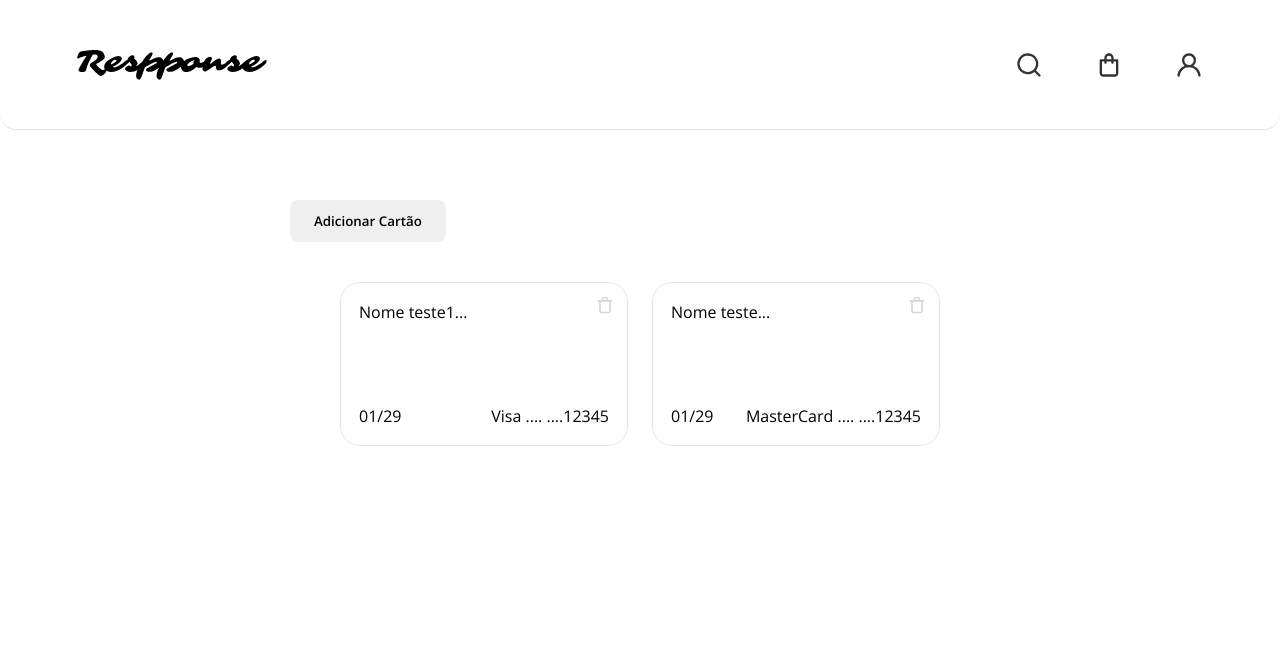
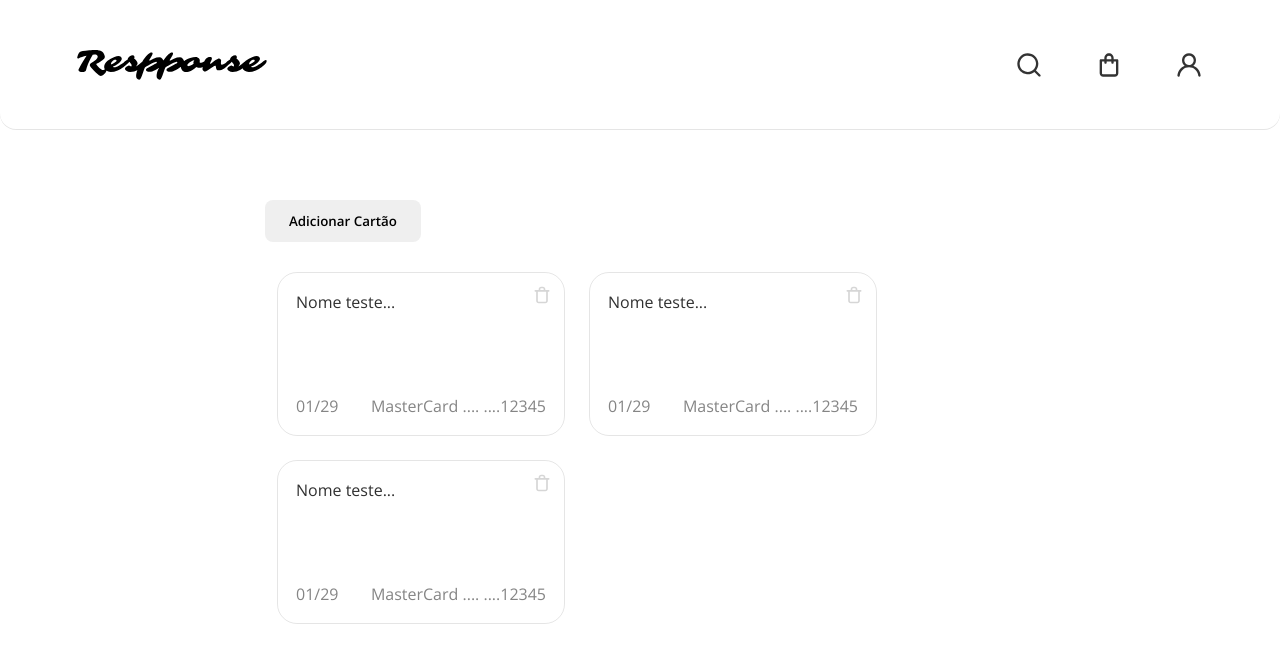
Before and after one commit to marlon307/project-respponse, a Next.js app: page /cards in a window 1280 px wide. Shown: the top 662 px of the page. Built offline with nearby package versions, Linux system fonts and the light colour scheme.

Commit message:
Component card pay Add

```diff
--- /dev/null
+++ b/components/Cards/CardPay/CardPay.tsx
@@ -0,0 +1,25 @@
+import React from 'react';
+import style from './styleCardPay.module.scss';
+
+function CardPay() {
+  return (
+    <a href="/">
+      <div className={ style.card }>
+        <span title="Marlon Ramos...">Nome teste...</span>
+        <div className={ style.infos }>
+          <div>
+            <p title="Validade do cartão">01/29</p>
+          </div>
+          <div>
+            <p title="Numero do cartão">MasterCard .... ....12345</p>
+          </div>
+        </div>
+        <div className="delete" title="Excluir Cartão">
+          <svg width="24" height="24" viewBox="0 0 24 24" fill="none" xmlns="http://www.w3.org/2000/svg"><path d="M20 6H16V5C16 4.20435 15.6839 3.44129 15.1213 2.87868C14.5587 2.31607 13.7956 2 13 2H11C10.2044 2 9.44129 2.31607 8.87868 2.87868C8.31607 3.44129 8 4.20435 8 5V6H4C3.73478 6 3.48043 6.10536 3.29289 6.29289C3.10536 6.48043 3 6.73478 3 7C3 7.26522 3.10536 7.51957 3.29289 7.70711C3.48043 7.89464 3.73478 8 4 8H5V19C5 19.7956 5.31607 20.5587 5.87868 21.1213C6.44129 21.6839 7.20435 22 8 22H16C16.7956 22 17.5587 21.6839 18.1213 21.1213C18.6839 20.5587 19 19.7956 19 19V8H20C20.2652 8 20.5196 7.89464 20.7071 7.70711C20.8946 7.51957 21 7.26522 21 7C21 6.73478 20.8946 6.48043 20.7071 6.29289C20.5196 6.10536 20.2652 6 20 6ZM10 5C10 4.73478 10.1054 4.48043 10.2929 4.29289C10.4804 4.10536 10.7348 4 11 4H13C13.2652 4 13.5196 4.10536 13.7071 4.29289C13.8946 4.48043 14 4.73478 14 5V6H10V5ZM17 19C17 19.2652 16.8946 19.5196 16.7071 19.7071C16.5196 19.8946 16.2652 20 16 20H8C7.73478 20 7.48043 19.8946 7.29289 19.7071C7.10536 19.5196 7 19.2652 7 19V8H17V19Z" fill="#d6d6d6" /></svg>
+        </div>
+      </div>
+    </a>
+  );
+}
+
+export default CardPay;
--- /dev/null
+++ b/components/Cards/CardPay/styleCardPay.module.scss
@@ -0,0 +1,17 @@
+.card {
+  position: relative;
+  width: 250px;
+  margin: 12px;
+  border: 1px solid var(--bodercolor);
+  border-radius: 20px;
+  padding: 18px;
+  color: #303030;
+}
+
+.infos {
+  color: #858585;
+  margin-top: 82px;
+  display: flex;
+  align-items: center;
+  justify-content: space-between;
+}
--- a/components/Cards/Small/SmallCard.tsx
+++ b/components/Cards/Small/SmallCard.tsx
@@ -1,7 +1,7 @@
 import React from 'react';
 import Image from 'next/image';
 import TesteImgUrl from '../../../assets/img/brian-lawson-e9o9sAy5PL4-unsplash 1.png';
-import style from './styles/stylesSmallCard.module.scss';
+import style from './stylesSmallCard.module.scss';
 import Svg from '../../../assets/Svg';
 
 function SmallCard() {
--- a/components/Header/Header.tsx
+++ b/components/Header/Header.tsx
@@ -2,7 +2,7 @@ import React, { useState } from 'react';
 import Image from 'next/image';
 import { useRouter } from 'next/router';
 import cx from 'classnames';
-import style from './styles/styleHeader.module.scss';
+import style from './styleHeader.module.scss';
 import Logo from '../../assets/img/Logo.svg';
 import useWindowSize from '../../hooks/useWindowSize';
 import MenuDescktop from './components/MenuDescktop';
--- a/components/SearchBar/Bar.tsx
+++ b/components/SearchBar/Bar.tsx
@@ -1,6 +1,6 @@
 import React, { useRef } from 'react';
 import Image from 'next/image';
-import style from './styles/styleSearchBar.module.scss';
+import style from './styleSearchBar.module.scss';
 import icoSearch from '../../assets/img/u_search.svg';
 import icoClose from '../../assets/img/close.svg';
 import useOutsideClick from '../../hooks/useOutSide';
--- a/components/SearchBar/SearchBar.tsx
+++ b/components/SearchBar/SearchBar.tsx
@@ -1,7 +1,7 @@
 import React from 'react';
 import Image from 'next/image';
 import inconSearch from '../../assets/img/u_search.svg';
-import style from './styles/styleSearchBar.module.scss';
+import style from './styleSearchBar.module.scss';
 
 type Props = {
   setSearchopen: Function
--- a/pages/cards.tsx
+++ b/pages/cards.tsx
@@ -1,4 +1,5 @@
 import React from 'react';
+import CardPay from '../components/Cards/CardPay/CardPay';
 import style from './styles/styleAccount.module.scss';
 
 function cards() {
@@ -6,34 +7,9 @@ function cards() {
     <div className={ style.cards }>
       <button type="button">Adicionar Cartão</button>
       <div className={ style.sectioncards }>
-        <div className={ style.card }>
-          <span title="Marlon Ramos...">Nome teste1...</span>
-          <div className={ style.infos }>
-            <div>
-              <p title="Validade do cartão">01/29</p>
-            </div>
-            <div>
-              <p title="Numero do cartão">Visa .... ....12345</p>
-            </div>
-          </div>
-          <div className="delete" title="Excluir Cartão">
-            <svg width="24" height="24" viewBox="0 0 24 24" fill="none" xmlns="http://www.w3.org/2000/svg"><path d="M20 6H16V5C16 4.20435 15.6839 3.44129 15.1213 2.87868C14.5587 2.31607 13.7956 2 13 2H11C10.2044 2 9.44129 2.31607 8.87868 2.87868C8.31607 3.44129 8 4.20435 8 5V6H4C3.73478 6 3.48043 6.10536 3.29289 6.29289C3.10536 6.48043 3 6.73478 3 7C3 7.26522 3.10536 7.51957 3.29289 7.70711C3.48043 7.89464 3.73478 8 4 8H5V19C5 19.7956 5.31607 20.5587 5.87868 21.1213C6.44129 21.6839 7.20435 22 8 22H16C16.7956 22 17.5587 21.6839 18.1213 21.1213C18.6839 20.5587 19 19.7956 19 19V8H20C20.2652 8 20.5196 7.89464 20.7071 7.70711C20.8946 7.51957 21 7.26522 21 7C21 6.73478 20.8946 6.48043 20.7071 6.29289C20.5196 6.10536 20.2652 6 20 6ZM10 5C10 4.73478 10.1054 4.48043 10.2929 4.29289C10.4804 4.10536 10.7348 4 11 4H13C13.2652 4 13.5196 4.10536 13.7071 4.29289C13.8946 4.48043 14 4.73478 14 5V6H10V5ZM17 19C17 19.2652 16.8946 19.5196 16.7071 19.7071C16.5196 19.8946 16.2652 20 16 20H8C7.73478 20 7.48043 19.8946 7.29289 19.7071C7.10536 19.5196 7 19.2652 7 19V8H17V19Z" fill="#d6d6d6" /></svg>
-          </div>
-        </div>
-        <div className={ style.card }>
-          <span title="Marlon Ramos...">Nome teste...</span>
-          <div className={ style.infos }>
-            <div>
-              <p title="Validade do cartão">01/29</p>
-            </div>
-            <div>
-              <p title="Numero do cartão">MasterCard .... ....12345</p>
-            </div>
-          </div>
-          <div className="delete" title="Excluir Cartão">
-            <svg width="24" height="24" viewBox="0 0 24 24" fill="none" xmlns="http://www.w3.org/2000/svg"><path d="M20 6H16V5C16 4.20435 15.6839 3.44129 15.1213 2.87868C14.5587 2.31607 13.7956 2 13 2H11C10.2044 2 9.44129 2.31607 8.87868 2.87868C8.31607 3.44129 8 4.20435 8 5V6H4C3.73478 6 3.48043 6.10536 3.29289 6.29289C3.10536 6.48043 3 6.73478 3 7C3 7.26522 3.10536 7.51957 3.29289 7.70711C3.48043 7.89464 3.73478 8 4 8H5V19C5 19.7956 5.31607 20.5587 5.87868 21.1213C6.44129 21.6839 7.20435 22 8 22H16C16.7956 22 17.5587 21.6839 18.1213 21.1213C18.6839 20.5587 19 19.7956 19 19V8H20C20.2652 8 20.5196 7.89464 20.7071 7.70711C20.8946 7.51957 21 7.26522 21 7C21 6.73478 20.8946 6.48043 20.7071 6.29289C20.5196 6.10536 20.2652 6 20 6ZM10 5C10 4.73478 10.1054 4.48043 10.2929 4.29289C10.4804 4.10536 10.7348 4 11 4H13C13.2652 4 13.5196 4.10536 13.7071 4.29289C13.8946 4.48043 14 4.73478 14 5V6H10V5ZM17 19C17 19.2652 16.8946 19.5196 16.7071 19.7071C16.5196 19.8946 16.2652 20 16 20H8C7.73478 20 7.48043 19.8946 7.29289 19.7071C7.10536 19.5196 7 19.2652 7 19V8H17V19Z" fill="#d6d6d6" /></svg>
-          </div>
-        </div>
+        <CardPay />
+        <CardPay />
+        <CardPay />
       </div>
     </div>
   );
--- a/pages/styles/styleAccount.module.scss
+++ b/pages/styles/styleAccount.module.scss
@@ -108,7 +108,7 @@
 
 .cards {
   width: 90%;
-  max-width: 700px;
+  max-width: 750px;
   margin: 200px auto;
 
   button {
@@ -122,24 +122,7 @@
   .sectioncards {
     display: flex;
     align-items: center;
-    justify-content: center;
     flex-wrap: wrap;
-  }
-
-  .card {
-    position: relative;
-    width: 250px;
-    margin: 22px 12px;
-    border: 1px solid var(--bodercolor);
-    border-radius: 20px;
-    padding: 18px;
-  }
-
-  .infos {
-    margin-top: 82px;
-    display: flex;
-    align-items: center;
-    justify-content: space-between;
   }
 }
 
@@ -154,7 +137,7 @@
   border-radius: 22px;
   border: 1px solid var(--bodercolor);
 
-  a {
+  .dropOption {
     display: flex;
     padding: 28px;
     align-items: center;
```
Also changed, not shown: components/Cards/Small/stylesSmallCard.module.scss (renamed from components/Cards/Small/styles/stylesSmallCard.module.scss), components/Header/styleHeader.module.scss (renamed from components/Header/styles/styleHeader.module.scss), components/SearchBar/styleSearchBar.module.scss (renamed from components/SearchBar/styles/styleSearchBar.module.scss).
